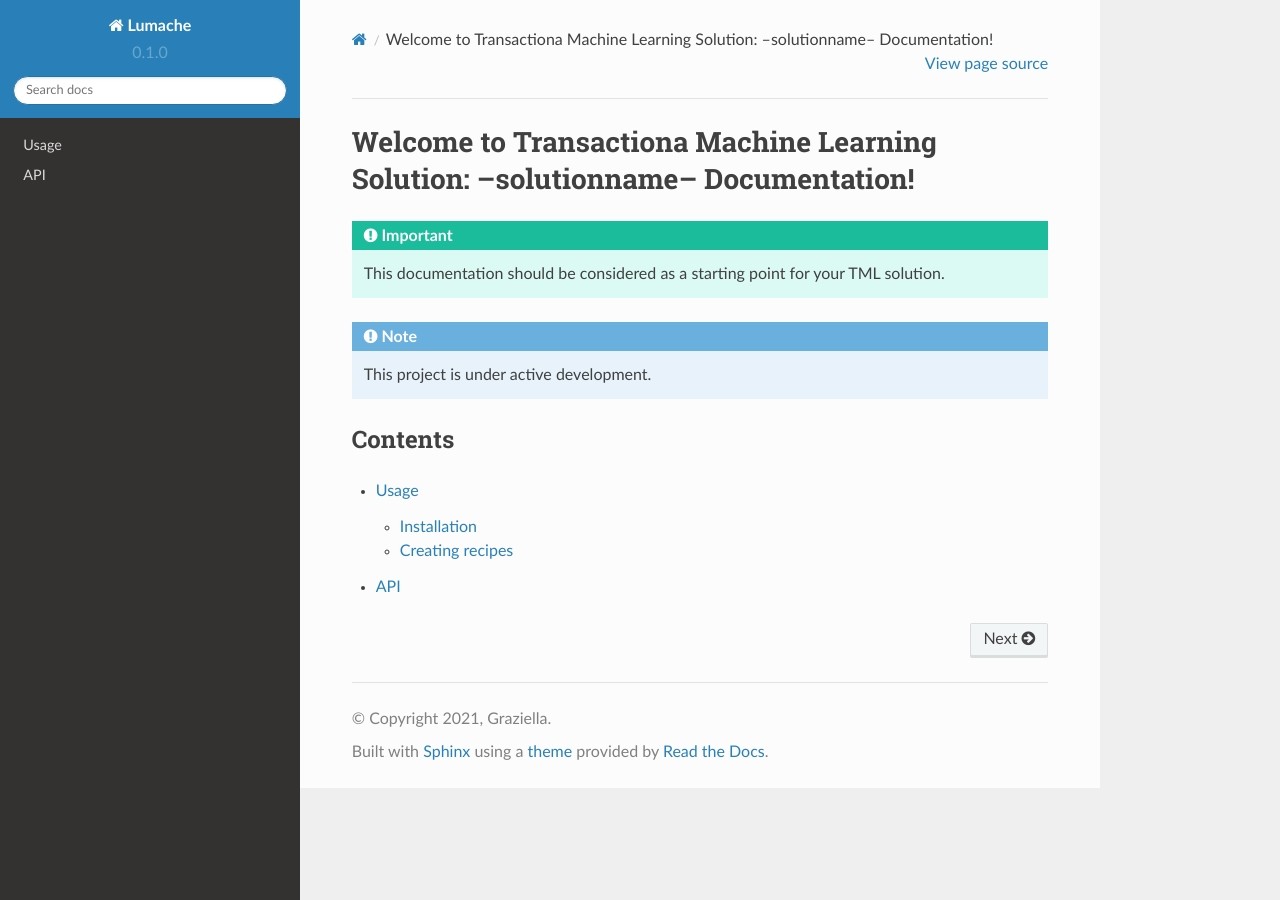
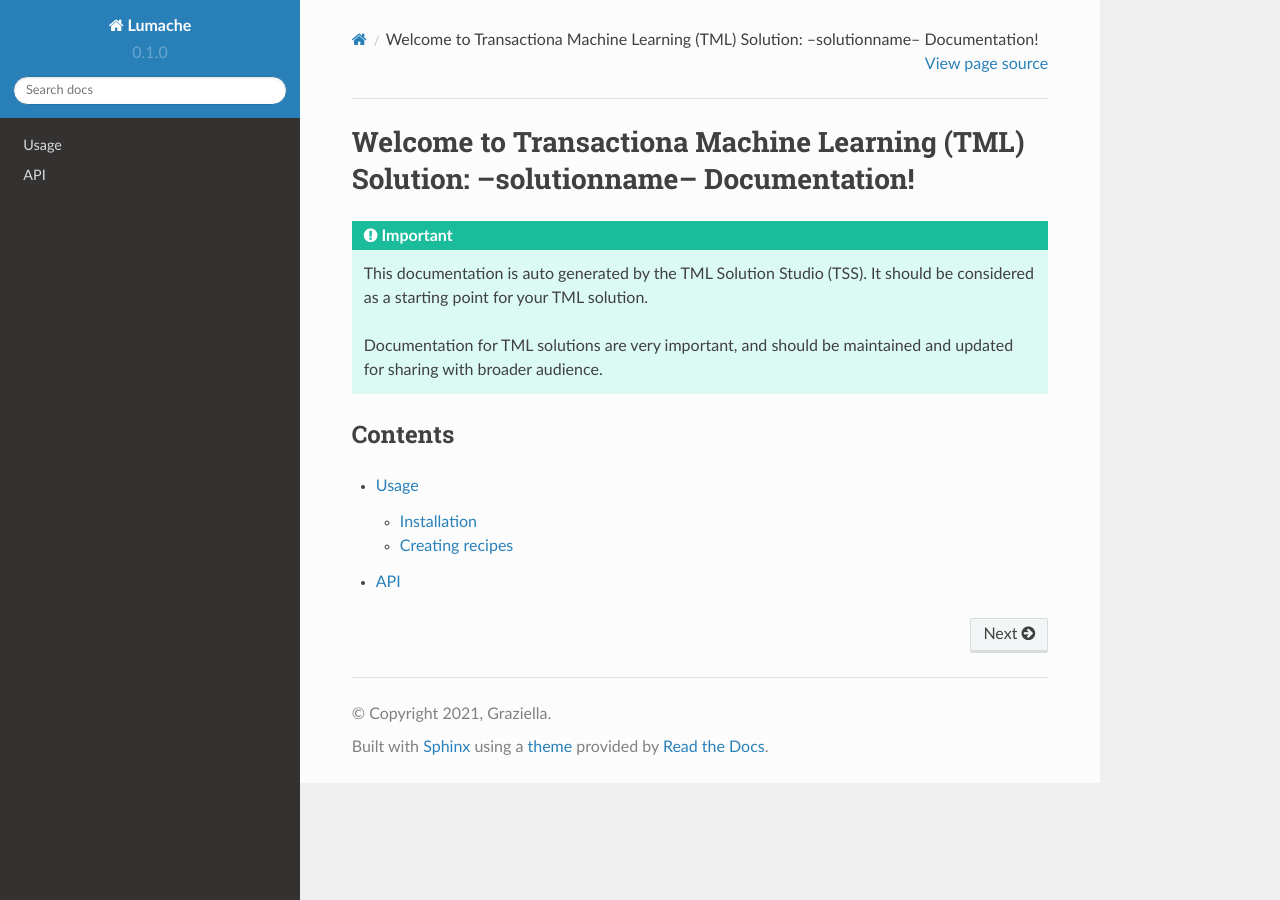
Before and after one commit to vanesalcb06/tssproject2-2b5c, a Sphinx documentation site: the page built from docs/source/index.rst, in a window 1280 px wide. Built offline with Sphinx 7.4.7 and the Read the Docs theme 2.0.0, drawn with Linux system fonts in a browser that asks for light colours.

Commit message:
Update index.rst

```diff
--- a/docs/source/index.rst
+++ b/docs/source/index.rst
@@ -1,13 +1,10 @@
-Welcome to Transactiona Machine Learning Solution: --solutionname-- Documentation!
+Welcome to Transactiona Machine Learning (TML) Solution: --solutionname-- Documentation!
 ===================================
 
 .. important::
-   This documentation should be considered as a starting point for your TML solution.
+   This documentation is auto generated by the TML Solution Studio (TSS).  It should be considered as a starting point for your TML solution.
 
-
-.. note::
-
-   This project is under active development.
+   Documentation for TML solutions are very important, and should be maintained and updated for sharing with broader audience.
 
 Contents
 --------
```
